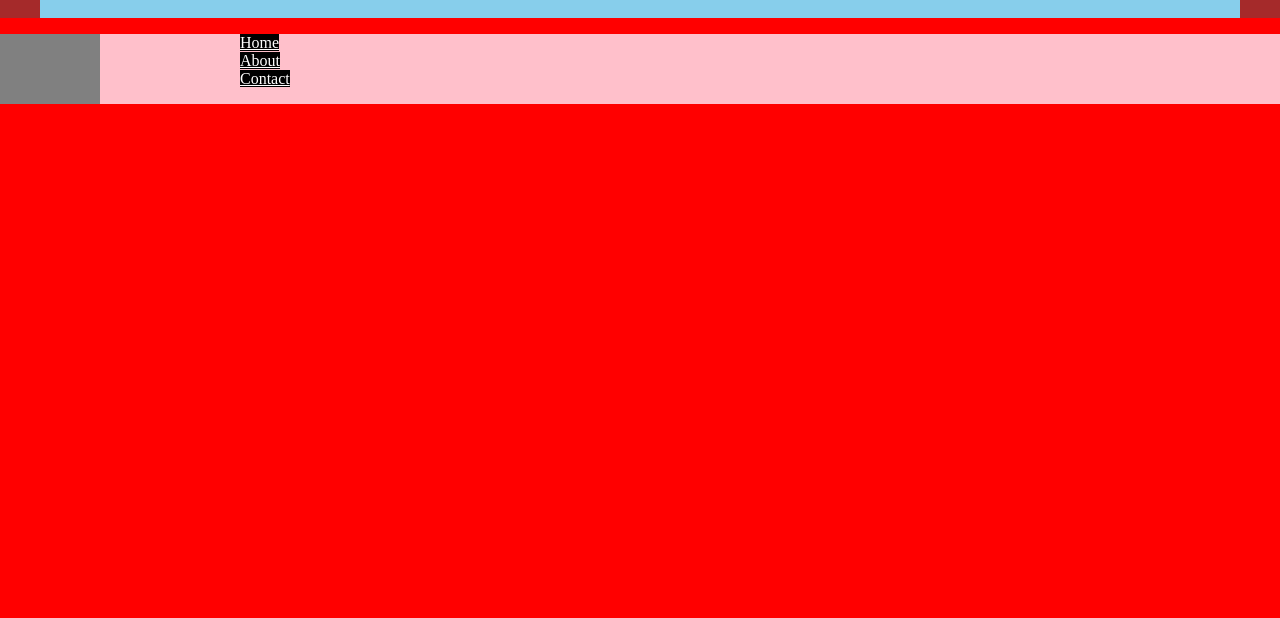
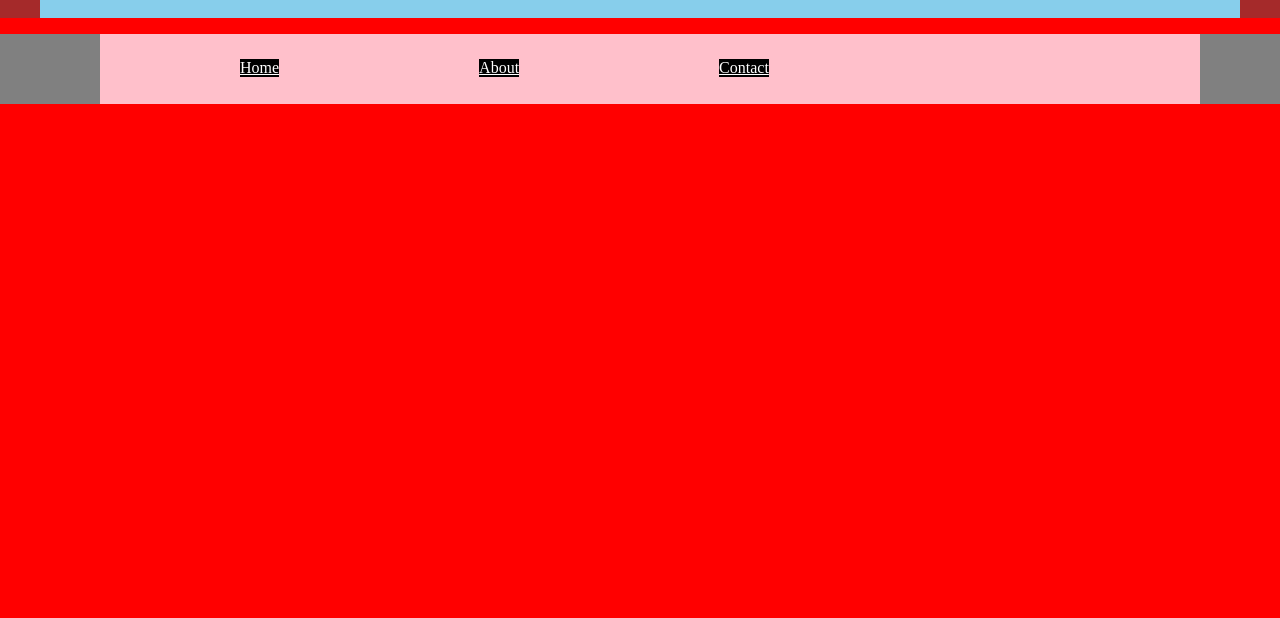
Before and after one commit to iAmAbhishekJaiswal/Raja-Mantri-Chor-Police, a plain HTML site: page newlayout.html in a window 1280 px wide. Shown: the part 482-1100 px from the top of the page. Drawn offline with Linux system fonts and the light colour scheme.

Commit message:
Update newlayout.html

```diff
--- a/newlayout.html
+++ b/newlayout.html
@@ -49,7 +49,7 @@
              background:grey;
             }
         #menudata{
-             width:1200px;
+             width:1100px;
              height:70px;
              background:pink;
              margin-left:100px;
@@ -61,8 +61,13 @@
                background:black;
                color:white;
                margin:25px 100px;
+               float:left;
            }
+           #menudata ul li a:hover{
+               background:white;
+               color:black;
 
+           }
 
      </style>
   </head>
```
